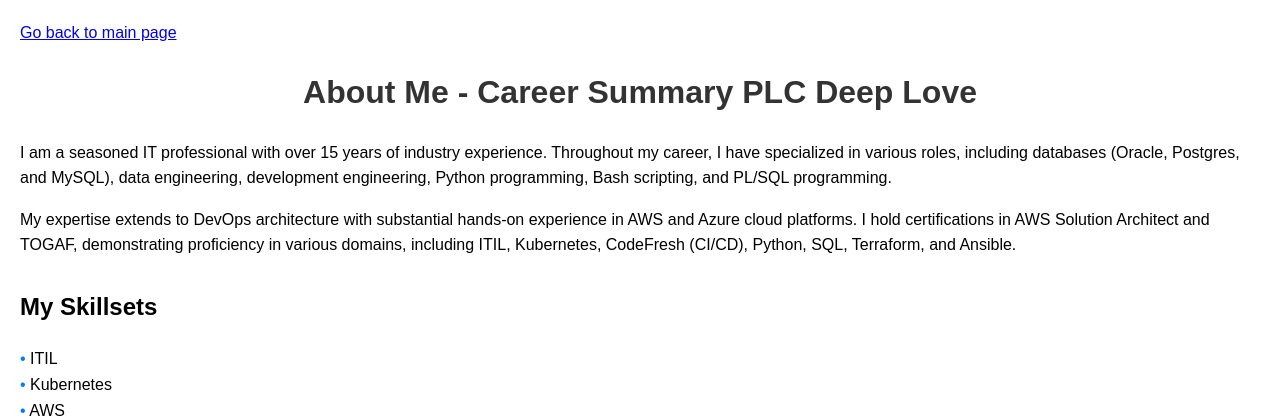
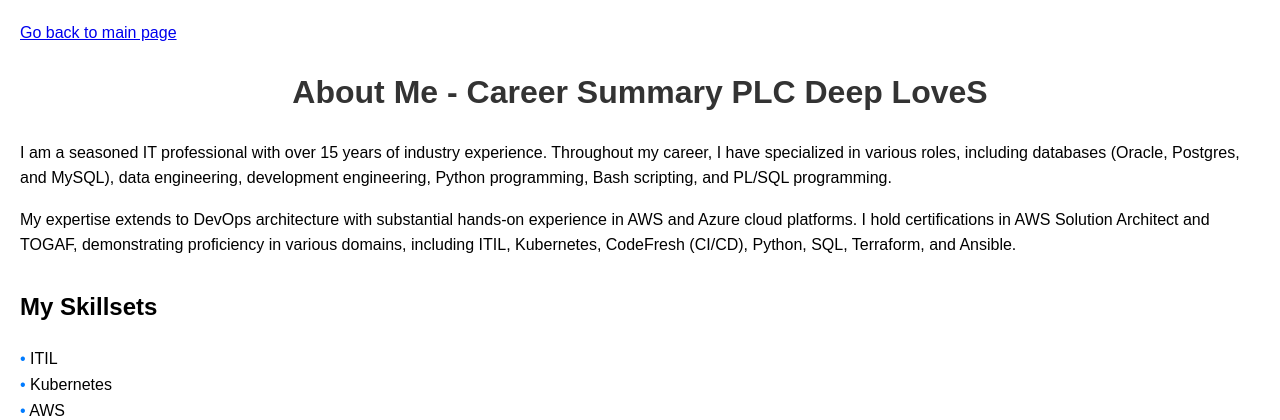
Before and after one commit to chakratechgeek/mywebpage, a Django app: template templates/aboutMe.html in a window 1280 px wide. Shown: the top 420 px of the page. Run offline with Django 3.2, Linux system fonts and the light colour scheme; the template is opened without the code that fills it, so the values that code supplies are empty.

Commit message:
removed comments (#2)
Co-authored-by: Thangavelu@ <chakraodba@gmail.com>

```diff
--- a/templates/aboutMe.html
+++ b/templates/aboutMe.html
@@ -42,7 +42,7 @@
     <div class="back-to-main">
         <a href="{% url 'Home' %}">Go back to main page</a>
     </div>
-    <h1>About Me - Career Summary PLC Deep Love</h1>
+    <h1>About Me - Career Summary PLC Deep LoveS</h1>
 
     <div class="summary">
         <p>
--- a/templates/webpage.html
+++ b/templates/webpage.html
@@ -1,6 +1,6 @@
 <!DOCTYPE html>
 <html lang="en">
-<--! dummy-->
+
 <head>
     <meta charset="UTF-8">
     <meta name="viewport" content="width=device-width, initial-scale=1.0">
```
